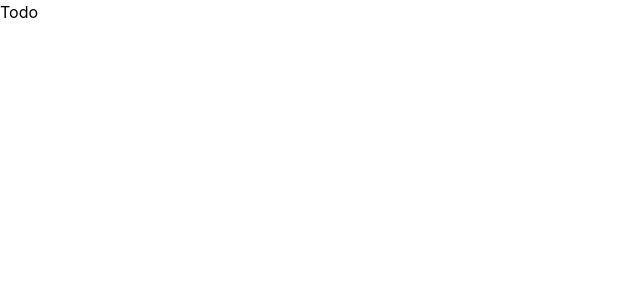
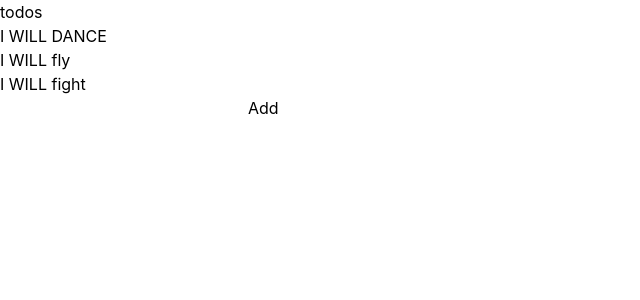
Before and after one commit to Ameer2000Mzori/Todo-List-React, a React (Create React App) app: page / in a window 1280 px wide. Shown: the top 300 px of the page, without its empty margins (0-640 px from the left). Built offline with nearby package versions, Linux system fonts and the light colour scheme.

Commit message:
added html tree

```diff
--- a/src/component/Todo.jsx
+++ b/src/component/Todo.jsx
@@ -1,5 +1,28 @@
 import React from 'react'
 
 export default function Todo() {
-  return <div>Todo</div>
+  return (
+    <>
+      <div>
+        <h1>todos</h1>
+      </div>
+      <div>
+        <ul>
+          <li>
+            <p>I WILL DANCE</p>
+          </li>
+          <li>
+            <p>I WILL fly</p>
+          </li>
+          <li>
+            <p>I WILL fight</p>
+          </li>
+        </ul>
+      </div>
+      <div>
+        <input type="text" />
+        <button>Add</button>
+      </div>
+    </>
+  )
 }
```
